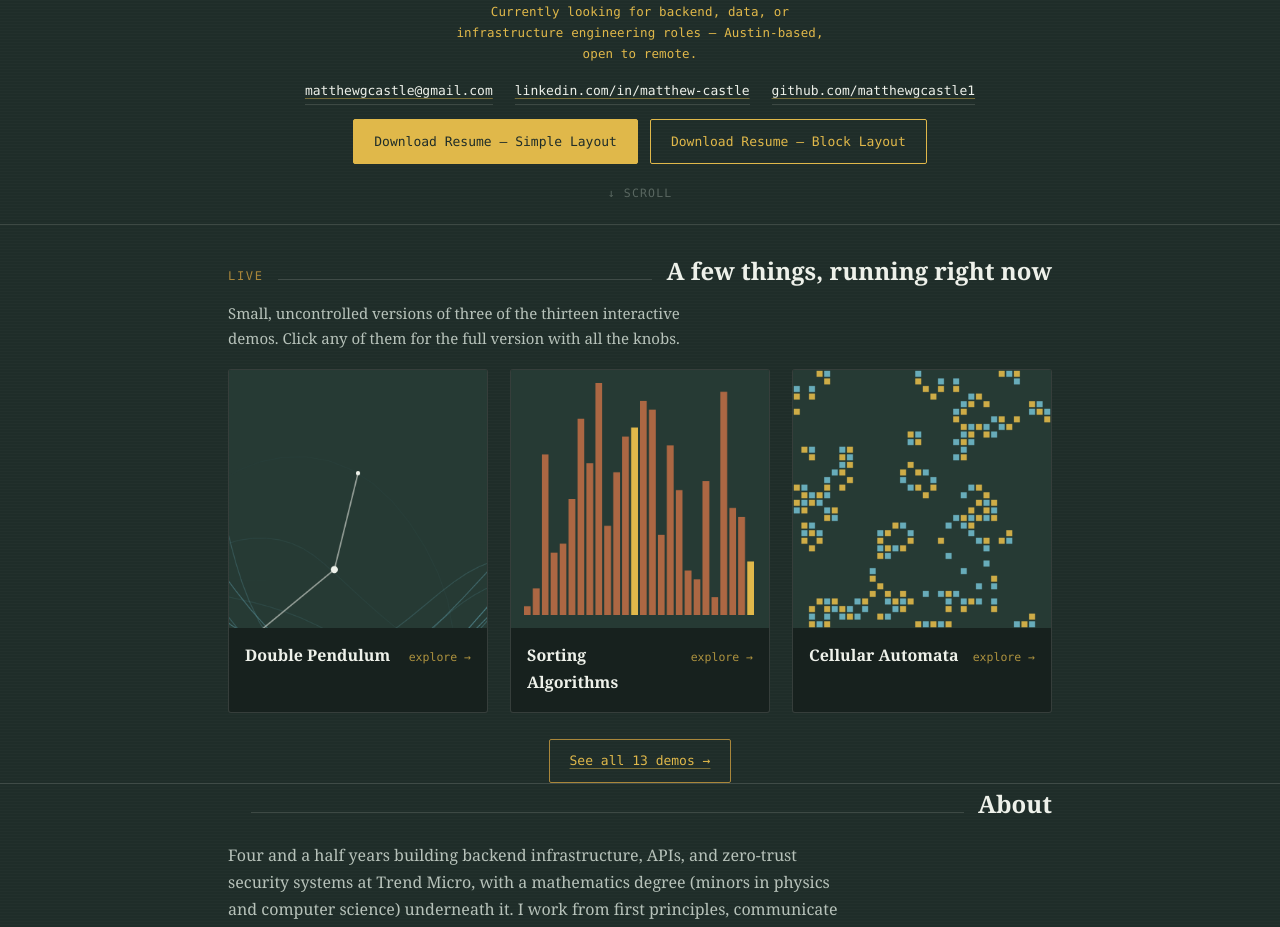
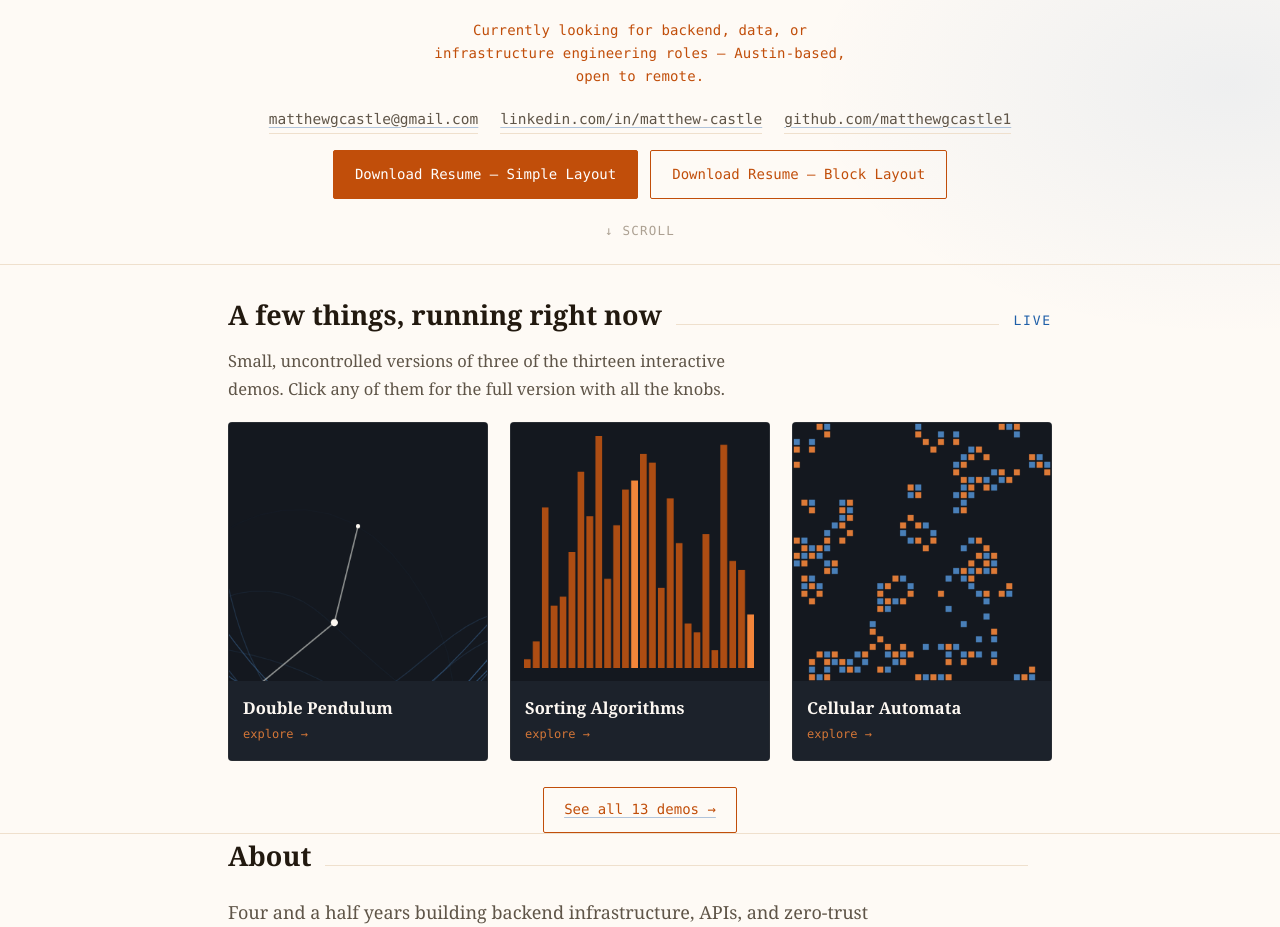
Before and after one commit to matthewgcastle1/portfolio, a plain HTML site: page index.html in a window 1280 px wide. Shown: the part 161-1088 px from the top of the page. Drawn offline with Linux system fonts and the light colour scheme.

Commit message:
Redesign homepage in orange/white/blue; bigger type; swap section-head order

```diff
--- a/index.html
+++ b/index.html
@@ -6,17 +6,21 @@
 <title>Matthew Castle</title>
 <style>
   :root {
-    --board: #1f2d29;
-    --board-2: #17211e;
-    --board-3: #263a34;
-    --chalk: #eef1ea;
-    --chalk-soft: #b7c2ba;
-    --chalk-dust: #7c8a82;
-    --gold: #e0b84a;
-    --gold-dim: #a9863a;
-    --coral: #e0794a;
-    --sky: #6fb8c9;
-    --rule: rgba(238, 241, 234, 0.14);
+    --bg: #fefaf5;
+    --bg-card: #ffffff;
+    --bg-tint: #fdefdf;
+    --panel-dark: #14181f;
+    --panel-dark-2: #1c222b;
+    --panel-rule: rgba(255,255,255,0.09);
+    --ink: #22190f;
+    --ink-soft: #5f5548;
+    --ink-dust: #7a6a56;
+    --orange: #e8620f;
+    --orange-dim: #c14e0a;
+    --orange-bright: #f3853a;
+    --blue: #1f5fa8;
+    --blue-soft: #4f8bc9;
+    --rule: #efe0cd;
     --max: 880px;
   }
 
@@ -26,14 +30,14 @@
 
   body {
     margin: 0;
-    background: var(--board);
+    background: var(--bg);
     background-image:
-      radial-gradient(ellipse 900px 500px at 50% -10%, rgba(238,241,234,0.05), transparent 60%),
-      repeating-linear-gradient(0deg, rgba(238,241,234,0.015) 0px, rgba(238,241,234,0.015) 1px, transparent 1px, transparent 3px);
-    color: var(--chalk);
+      radial-gradient(ellipse 900px 460px at 12% -8%, rgba(232,98,15,0.09), transparent 60%),
+      radial-gradient(ellipse 700px 420px at 96% 8%, rgba(31,95,168,0.07), transparent 60%);
+    color: var(--ink);
     font-family: Baskerville, "Big Caslon", Georgia, "Times New Roman", serif;
-    font-size: 17px;
-    line-height: 1.68;
+    font-size: 19px;
+    line-height: 1.66;
     -webkit-font-smoothing: antialiased;
   }
 
@@ -41,70 +45,70 @@
     font-family: ui-monospace, "SF Mono", "Cascadia Code", "Roboto Mono", Consolas, monospace;
   }
 
-  a { color: var(--gold); text-decoration-color: rgba(224,184,74,0.45); text-underline-offset: 3px; }
-  a:hover { color: #f0cc6e; }
+  a { color: var(--blue); text-decoration-color: rgba(31,95,168,0.35); text-underline-offset: 3px; }
+  a:hover { color: var(--orange); text-decoration-color: rgba(232,98,15,0.4); }
   a:focus-visible, button:focus-visible, .anim-card:focus-visible {
-    outline: 2px solid var(--gold); outline-offset: 3px;
+    outline: 2px solid var(--orange); outline-offset: 3px;
   }
 
-  h1, h2, h3 { font-family: Baskerville, "Big Caslon", Georgia, "Times New Roman", serif; text-wrap: balance; margin: 0; }
+  h1, h2, h3 { font-family: Baskerville, "Big Caslon", Georgia, "Times New Roman", serif; text-wrap: balance; margin: 0; color: var(--ink); }
 
   .wrap { max-width: var(--max); margin: 0 auto; padding: 0 28px; }
 
   /* ---------------- Hero ---------------- */
 
   .hero {
-    padding: 40px 0 20px;
+    padding: 44px 0 22px;
     text-align: center;
   }
 
   .hero .kicker {
     font-family: ui-monospace, "SF Mono", "Cascadia Code", "Roboto Mono", Consolas, monospace;
-    font-size: 12px;
+    font-size: 13px;
     letter-spacing: 0.18em;
     text-transform: uppercase;
-    color: var(--gold);
+    color: var(--orange-dim);
     display: block;
-    margin-bottom: 8px;
+    margin-bottom: 9px;
   }
 
   .hero h1 {
-    font-size: clamp(28px, 5.5vw, 46px);
+    font-size: clamp(32px, 6vw, 52px);
     font-weight: 700;
     line-height: 1;
     letter-spacing: -0.01em;
   }
 
   .hero .role {
-    margin-top: 6px;
-    font-size: 15.5px;
+    margin-top: 8px;
+    font-size: 17px;
     font-style: italic;
-    color: var(--chalk-soft);
+    color: var(--blue);
   }
 
   .contact-row {
-    margin-top: 16px;
+    margin-top: 18px;
     display: flex;
     flex-wrap: wrap;
     justify-content: center;
     gap: 8px 22px;
     font-family: ui-monospace, "SF Mono", "Cascadia Code", "Roboto Mono", Consolas, monospace;
-    font-size: 13px;
+    font-size: 14.5px;
   }
-  .contact-row a { color: var(--chalk); border-bottom: 1px solid var(--rule); padding-bottom: 2px; }
-  .contact-row a:hover { color: var(--gold); border-color: var(--gold); }
+  .contact-row a { color: var(--ink-soft); border-bottom: 1px solid var(--rule); padding-bottom: 2px; }
+  .contact-row a:hover { color: var(--orange); border-color: var(--orange); }
 
   .looking-for {
-    margin: 10px auto 0;
+    margin: 12px auto 0;
     max-width: 52ch;
     font-family: ui-monospace, "SF Mono", "Cascadia Code", "Roboto Mono", Consolas, monospace;
-    font-size: 12.5px;
-    color: var(--gold);
+    font-size: 14px;
+    color: var(--orange-dim);
     letter-spacing: 0.01em;
   }
 
   .resume-row {
-    margin-top: 14px;
+    margin-top: 16px;
     display: flex;
     justify-content: center;
     flex-wrap: wrap;
@@ -114,30 +118,30 @@
   .resume-btn {
     display: inline-block;
     font-family: ui-monospace, "SF Mono", "Cascadia Code", "Roboto Mono", Consolas, monospace;
-    font-size: 13px;
-    color: var(--board);
-    background: var(--gold);
-    border: 1px solid var(--gold);
-    padding: 11px 20px;
+    font-size: 14px;
+    color: #ffffff;
+    background: var(--orange-dim);
+    border: 1px solid var(--orange-dim);
+    padding: 12px 21px;
     border-radius: 2px;
     text-decoration: none;
     transition: background .25s ease, color .25s ease, transform .25s ease;
   }
-  .resume-btn:hover { background: #f0cc6e; color: var(--board); transform: translateY(-1px); }
+  .resume-btn:hover { background: #9c3f08; border-color: #9c3f08; color: #fff; transform: translateY(-1px); }
   .resume-btn.alt {
     background: transparent;
-    color: var(--gold);
+    color: var(--orange-dim);
   }
-  .resume-btn.alt:hover { background: rgba(224,184,74,0.1); color: #f0cc6e; }
+  .resume-btn.alt:hover { background: rgba(232,98,15,0.08); color: var(--orange-dim); }
 
   .scroll-hint {
     display: block;
-    margin-top: 20px;
+    margin-top: 22px;
     font-family: ui-monospace, "SF Mono", "Cascadia Code", "Roboto Mono", Consolas, monospace;
-    font-size: 11.5px;
+    font-size: 12.5px;
     letter-spacing: 0.1em;
     text-transform: uppercase;
-    color: var(--chalk-dust);
+    color: var(--ink-dust);
     animation: bob 2.4s ease-in-out infinite;
   }
   @keyframes bob {
@@ -147,39 +151,40 @@
 
   /* ---------------- Section chrome ---------------- */
 
-  section { padding: 40px 0; }
-  section:first-of-type { padding-top: 26px; }
+  section { padding: 44px 0; }
+  section:first-of-type { padding-top: 28px; }
 
   .section-head {
     display: flex;
     align-items: baseline;
     gap: 14px;
-    margin-bottom: 18px;
+    margin-bottom: 20px;
   }
   .section-head .label {
     font-family: ui-monospace, "SF Mono", "Cascadia Code", "Roboto Mono", Consolas, monospace;
-    font-size: 12px;
+    font-size: 13px;
     letter-spacing: 0.14em;
     text-transform: uppercase;
-    color: var(--gold-dim);
+    color: var(--blue);
+    white-space: nowrap;
   }
   .section-head .rule {
     flex: 1;
     height: 1px;
     background: var(--rule);
   }
-  .section-head h2 { font-size: 24px; }
+  .section-head h2 { font-size: 27px; }
   .section-sub {
-    color: var(--chalk-soft);
+    color: var(--ink-soft);
     max-width: 60ch;
-    margin: -8px 0 18px;
-    font-size: 15px;
+    margin: -10px 0 20px;
+    font-size: 16.5px;
   }
 
   .intro-line {
     max-width: 70ch;
-    color: var(--chalk-soft);
-    font-size: 16px;
+    color: var(--ink-soft);
+    font-size: 18px;
   }
 
   hr.chalk {
@@ -204,32 +209,32 @@
     display: block;
     text-decoration: none;
     color: inherit;
-    background: var(--board-2);
-    border: 1px solid var(--rule);
-    border-radius: 3px;
+    background: var(--panel-dark);
+    border: 1px solid var(--panel-rule);
+    border-radius: 4px;
     overflow: hidden;
     transition: transform .35s ease, border-color .35s ease, box-shadow .35s ease;
   }
   .anim-card:hover {
     transform: translateY(-4px);
-    border-color: var(--gold-dim);
-    box-shadow: 0 18px 40px rgba(0,0,0,0.35);
+    border-color: var(--orange);
+    box-shadow: 0 18px 40px rgba(232,98,15,0.18);
   }
-  .anim-card canvas { display: block; width: 100%; height: auto; aspect-ratio: 1 / 1; background: var(--board-3); }
+  .anim-card canvas { display: block; width: 100%; height: auto; aspect-ratio: 1 / 1; background: var(--panel-dark); }
   .anim-card .cap {
-    padding: 14px 16px 16px;
+    padding: 13px 14px 15px;
     display: flex;
-    justify-content: space-between;
-    align-items: baseline;
-    gap: 10px;
+    flex-direction: column;
+    gap: 4px;
+    background: var(--panel-dark-2);
   }
-  .anim-card .cap h3 { font-size: 16px; }
+  .anim-card .cap h3 { font-size: 16.5px; color: #fdf8f2; }
   .anim-card .cap .go {
     font-family: ui-monospace, "SF Mono", "Cascadia Code", "Roboto Mono", Consolas, monospace;
-    font-size: 11.5px;
-    color: var(--gold);
+    font-size: 12px;
+    color: var(--orange-bright);
     white-space: nowrap;
-    opacity: .75;
+    opacity: .85;
   }
   .anim-card:hover .cap .go { opacity: 1; }
 
@@ -239,13 +244,14 @@
   }
   .see-all a {
     font-family: ui-monospace, "SF Mono", "Cascadia Code", "Roboto Mono", Consolas, monospace;
-    font-size: 13px;
-    border: 1px solid var(--gold-dim);
+    font-size: 14px;
+    color: var(--orange-dim);
+    border: 1px solid var(--orange-dim);
     padding: 10px 20px;
     border-radius: 2px;
     display: inline-block;
   }
-  .see-all a:hover { background: rgba(224,184,74,0.08); }
+  .see-all a:hover { background: rgba(232,98,15,0.08); color: var(--orange-dim); }
 
   /* ---------------- Experience ---------------- */
 
@@ -253,73 +259,73 @@
   .entry-head {
     display: flex; justify-content: space-between; align-items: baseline; flex-wrap: wrap; gap: 6px 16px;
   }
-  .entry-head h3 { font-size: 19px; }
-  .entry-org { color: var(--sky); font-style: italic; }
+  .entry-head h3 { font-size: 21px; }
+  .entry-org { color: var(--blue); font-style: italic; }
   .entry-dates {
     font-family: ui-monospace, "SF Mono", "Cascadia Code", "Roboto Mono", Consolas, monospace;
-    font-size: 12.5px; color: var(--chalk-dust); white-space: nowrap;
+    font-size: 13.5px; color: var(--ink-dust); white-space: nowrap;
   }
-  .entry ul { margin: 10px 0 0; padding-left: 20px; color: var(--chalk-soft); }
+  .entry ul { margin: 10px 0 0; padding-left: 20px; color: var(--ink-soft); }
   .entry li + li { margin-top: 6px; }
-  .entry li::marker { color: var(--gold-dim); }
+  .entry li::marker { color: var(--orange-dim); }
 
   /* ---------------- Projects ---------------- */
 
   .project-grid { display: grid; gap: 16px; }
   .project {
     border: 1px solid var(--rule);
-    background: var(--board-2);
+    background: var(--bg-card);
     padding: 20px 24px;
-    border-radius: 3px;
+    border-radius: 4px;
   }
-  .project h3 { font-size: 17px; margin-bottom: 8px; display: flex; align-items: baseline; gap: 12px; flex-wrap: wrap; }
-  .project h3 .src { font-family: ui-monospace, "SF Mono", "Cascadia Code", "Roboto Mono", Consolas, monospace; font-size: 12px; font-weight: 400; }
-  .project p { color: var(--chalk-soft); font-size: 15px; margin: 0; }
+  .project h3 { font-size: 19px; margin-bottom: 8px; display: flex; align-items: baseline; gap: 12px; flex-wrap: wrap; }
+  .project h3 .src { font-family: ui-monospace, "SF Mono", "Cascadia Code", "Roboto Mono", Consolas, monospace; font-size: 13px; font-weight: 400; }
+  .project p { color: var(--ink-soft); font-size: 16.5px; margin: 0; }
 
   /* ---------------- Skills ---------------- */
 
   .skill-group + .skill-group { margin-top: 20px; }
   .skill-group-label {
     font-family: ui-monospace, "SF Mono", "Cascadia Code", "Roboto Mono", Consolas, monospace;
-    font-size: 11.5px; letter-spacing: 0.08em; text-transform: uppercase;
-    color: var(--chalk-dust); margin-bottom: 10px;
+    font-size: 12.5px; letter-spacing: 0.08em; text-transform: uppercase;
+    color: var(--ink-dust); margin-bottom: 10px;
   }
   .skills-list { display: flex; flex-wrap: wrap; gap: 9px; }
   .skill {
     font-family: ui-monospace, "SF Mono", "Cascadia Code", "Roboto Mono", Consolas, monospace;
-    font-size: 12.5px; color: var(--chalk-soft);
-    border: 1px solid var(--rule); padding: 5px 11px; border-radius: 2px;
+    font-size: 13.5px; color: var(--ink-soft); background: var(--bg-tint);
+    border: 1px solid var(--rule); padding: 5px 12px; border-radius: 2px;
   }
 
   /* ---------------- Education ---------------- */
 
   .edu-grid { display: grid; grid-template-columns: 1fr 1fr; gap: 36px; }
   @media (max-width: 620px) { .edu-grid { grid-template-columns: 1fr; gap: 28px; } }
-  .edu-grid h3 { font-size: 16px; margin-bottom: 6px; }
+  .edu-grid h3 { font-size: 17.5px; margin-bottom: 6px; }
   .edu-grid .entry-org { display: block; margin-bottom: 6px; }
-  .edu-grid ul { margin: 8px 0 0; padding-left: 20px; color: var(--chalk-soft); font-size: 15px; }
-  .edu-grid li::marker { color: var(--gold-dim); }
+  .edu-grid ul { margin: 8px 0 0; padding-left: 20px; color: var(--ink-soft); font-size: 16px; }
+  .edu-grid li::marker { color: var(--orange-dim); }
 
   footer {
     padding: 40px 0 70px;
     text-align: center;
-    color: var(--chalk-dust);
+    color: var(--ink-dust);
     font-family: ui-monospace, "SF Mono", "Cascadia Code", "Roboto Mono", Consolas, monospace;
-    font-size: 12px;
+    font-size: 13px;
   }
-  footer a { color: var(--chalk-dust); }
-  footer a:hover { color: var(--gold); }
+  footer a { color: var(--ink-dust); }
+  footer a:hover { color: var(--orange); }
   .footer-btn {
     display: inline-block;
     font-family: ui-monospace, "SF Mono", "Cascadia Code", "Roboto Mono", Consolas, monospace;
-    font-size: 12.5px;
-    color: var(--gold) !important;
-    border: 1px solid var(--gold-dim);
+    font-size: 13.5px;
+    color: var(--orange-dim) !important;
+    border: 1px solid var(--orange-dim);
     padding: 9px 18px;
     border-radius: 2px;
     transition: background .25s ease;
   }
-  .footer-btn:hover { background: rgba(224,184,74,0.08); color: #f0cc6e !important; }
+  .footer-btn:hover { background: rgba(232,98,15,0.08); color: var(--orange-dim) !important; }
 
   @media (prefers-reduced-motion: reduce) {
     html { scroll-behavior: auto; }
@@ -352,7 +358,7 @@
 
 <main>
   <section class="wrap">
-    <div class="section-head"><span class="label">Live</span><span class="rule"></span><h2>A few things, running right now</h2></div>
+    <div class="section-head"><h2>A few things, running right now</h2><span class="rule"></span><span class="label">Live</span></div>
     <p class="section-sub">Small, uncontrolled versions of three of the thirteen interactive demos. Click any of them for the full version with all the knobs.</p>
 
     <div class="anim-grid">
@@ -376,14 +382,14 @@
   <hr class="chalk">
 
   <section class="wrap">
-    <div class="section-head"><span class="label">&nbsp;</span><span class="rule"></span><h2>About</h2></div>
+    <div class="section-head"><h2>About</h2><span class="rule"></span><span class="label">&nbsp;</span></div>
     <p class="intro-line">Four and a half years building backend infrastructure, APIs, and zero-trust security systems at Trend Micro, with a mathematics degree (minors in physics and computer science) underneath it. I work from first principles, communicate clearly, and try to use good judgment about what actually matters.</p>
   </section>
 
   <hr class="chalk">
 
   <section class="wrap">
-    <div class="section-head"><span class="label">Since 2021</span><span class="rule"></span><h2>Experience</h2></div>
+    <div class="section-head"><h2>Experience</h2><span class="rule"></span><span class="label">Since 2021</span></div>
 
     <div class="entry">
       <div class="entry-head">
@@ -413,7 +419,7 @@
   <hr class="chalk">
 
   <section class="wrap">
-    <div class="section-head"><span class="label">Elsewhere</span><span class="rule"></span><h2>Other Projects</h2></div>
+    <div class="section-head"><h2>Other Projects</h2><span class="rule"></span><span class="label">Elsewhere</span></div>
     <div class="project-grid">
       <div class="project">
         <h3>Numerical Methods Library <span class="src"><a href="https://github.com/matthewgcastle1/num_methods" target="_blank" rel="noopener">source &rarr;</a></span></h3>
@@ -429,7 +435,7 @@
   <hr class="chalk">
 
   <section class="wrap">
-    <div class="section-head"><span class="label">&nbsp;</span><span class="rule"></span><h2>Tools</h2></div>
+    <div class="section-head"><h2>Tools</h2><span class="rule"></span><span class="label">&nbsp;</span></div>
 
     <div class="skill-group">
       <div class="skill-group-label">Languages</div>
@@ -476,7 +482,7 @@
   <hr class="chalk">
 
   <section class="wrap">
-    <div class="section-head"><span class="label">&nbsp;</span><span class="rule"></span><h2>Education &amp; Awards</h2></div>
+    <div class="section-head"><h2>Education &amp; Awards</h2><span class="rule"></span><span class="label">&nbsp;</span></div>
     <div class="edu-grid">
       <div>
         <h3>Bachelor of Arts, Mathematics <span class="entry-dates" style="font-weight:400;">&mdash; 05/2021</span></h3>
@@ -512,7 +518,7 @@
     return { canvas: canvas, ctx: ctx, size: size };
   }
 
-  var COLORS = { chalk: "#eef1ea", gold: "#e0b84a", coral: "#e0794a", sky: "#6fb8c9", board: "#263a34" };
+  var COLORS = { chalk: "#fdf8f2", gold: "#f3853a", coral: "#e8620f", sky: "#4f8bc9", board: "#14181f" };
 
   /* ---------------- Double pendulum ---------------- */
   (function () {
```
